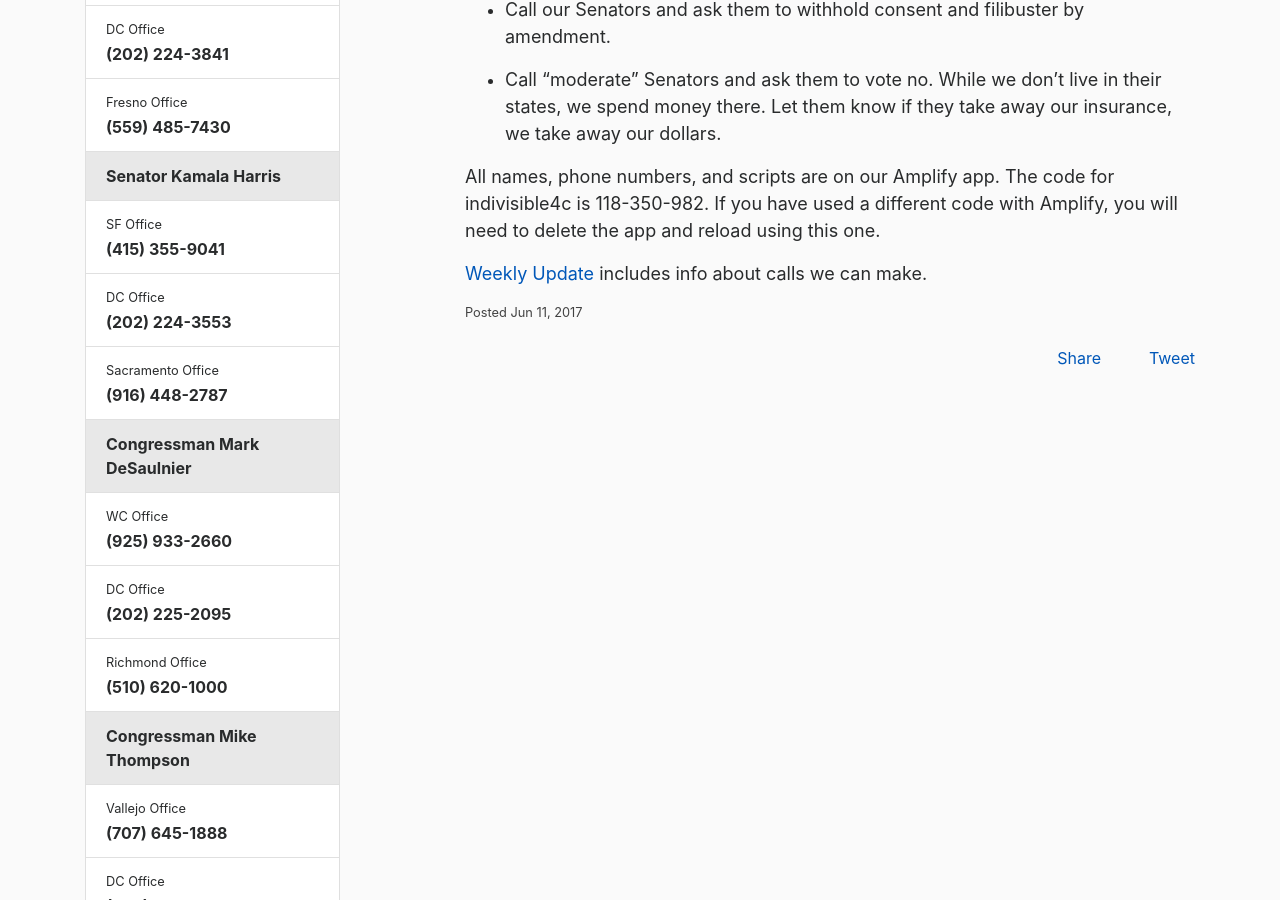
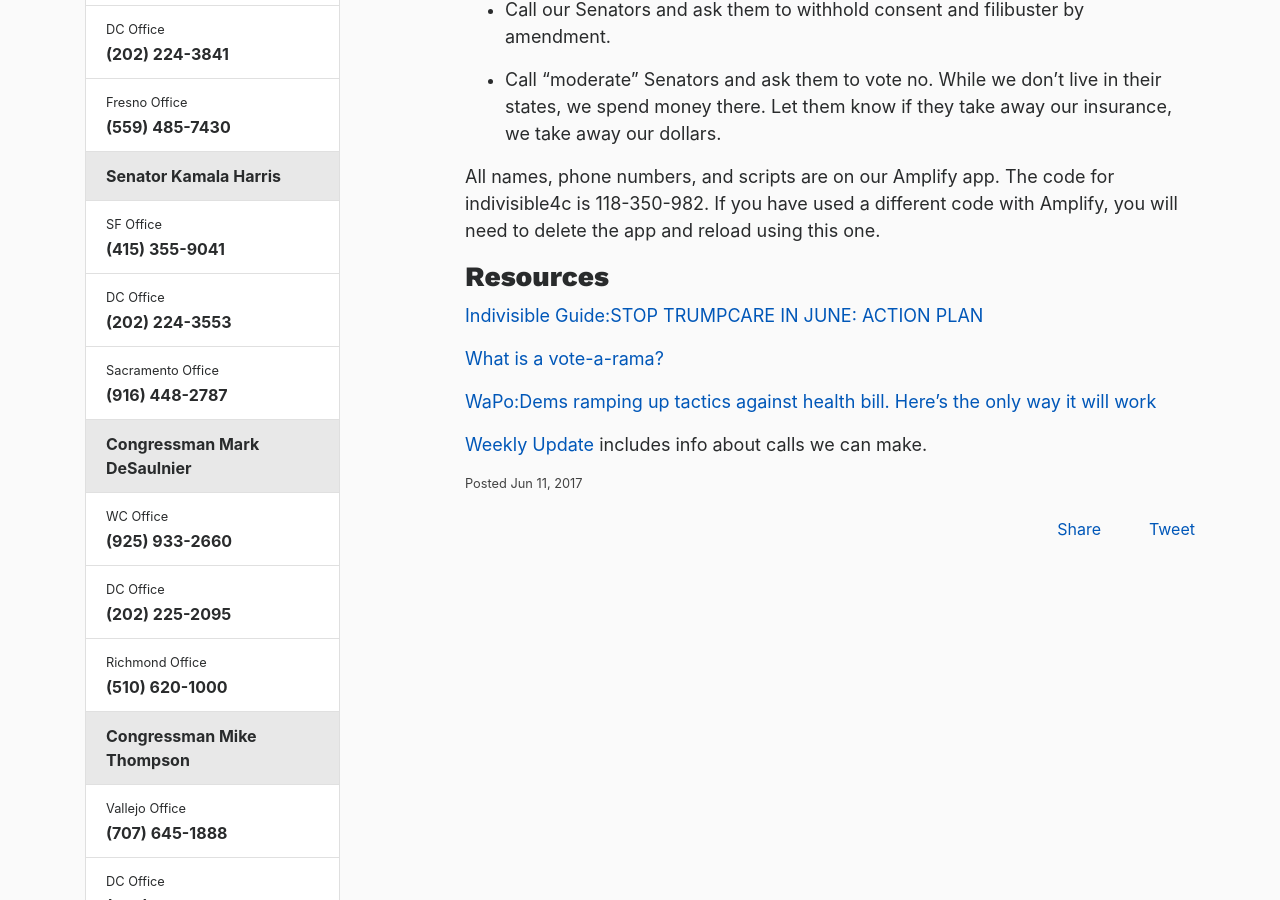
Before and after one commit to IndivisibleTemplate/BasicTemplate, a Jekyll site: the page built from _posts/2017-06-11-stop-the-acha.markdown, in a window 1280 px wide and 900 px high, scrolled down 773 px. Built offline with Jekyll 4.4.1, drawn with Linux system fonts in a browser that asks for light colours; nearby versions of some CDN libraries; comment, search, counter and statistics services are not loaded.

Commit message:
Updated Stop The Acha

```diff
--- a/_posts/2017-06-11-stop-the-acha.markdown
+++ b/_posts/2017-06-11-stop-the-acha.markdown
@@ -16,8 +16,17 @@ What can we do?
 
 * Call "moderate" Senators and ask them to vote no. While we don't live in their states, we spend money there. Let them know if they take away our insurance, we take away our dollars.
 
+All names, phone numbers, and scripts are on our Amplify app. The code for indivisible4c is 118-350-982. If you have used a different code with Amplify, you will need to delete the app and reload using this one.
 
-All names, phone numbers, and scripts are on our Amplify app. The code for indivisible4c is 118-350-982. If you have used a different code with Amplify, you will need to delete the app and reload using this one.
+### Resources
+
+[Indivisible Guide:STOP TRUMPCARE IN JUNE: ACTION PLAN](https://www.indivisibleguide.com/resource/stop-trumpcare-june-action-plan/)
+
+[What is a vote-a-rama?](http://keithhennessey.com/2010/03/25/vote-a-rama/)
+
+[WaPo:Dems ramping up tactics against health bill. Here’s the only way it will work](https://www.washingtonpost.com/blogs/plum-line/wp/2017/06/19/democrats-are-ramping-up-their-tactics-against-the-gop-health-bill-heres-the-only-way-it-will-work/?utm_term=.f25aa7c05c92)
+
+
 
 
 [Weekly Update](https://www.facebook.com/notes/indivisible-central-contra-costa-county/611-stop-the-acha/857566527715965/) includes info about calls we can make.
```
